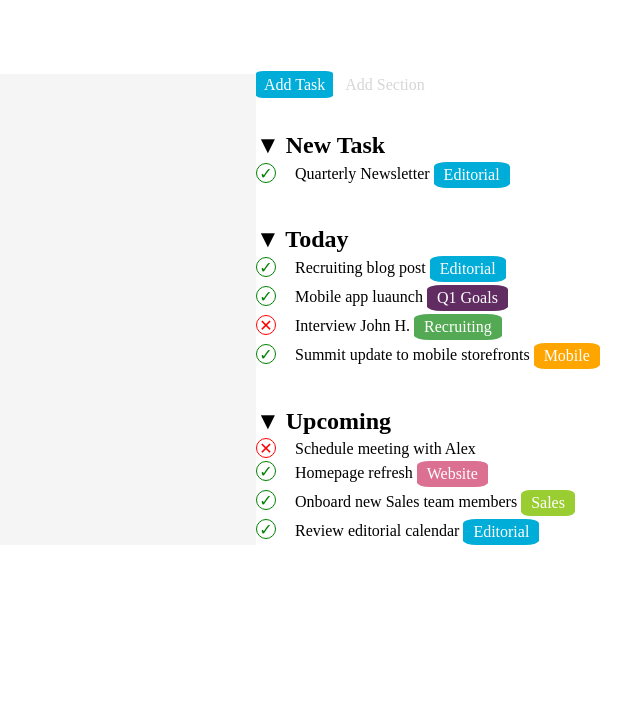
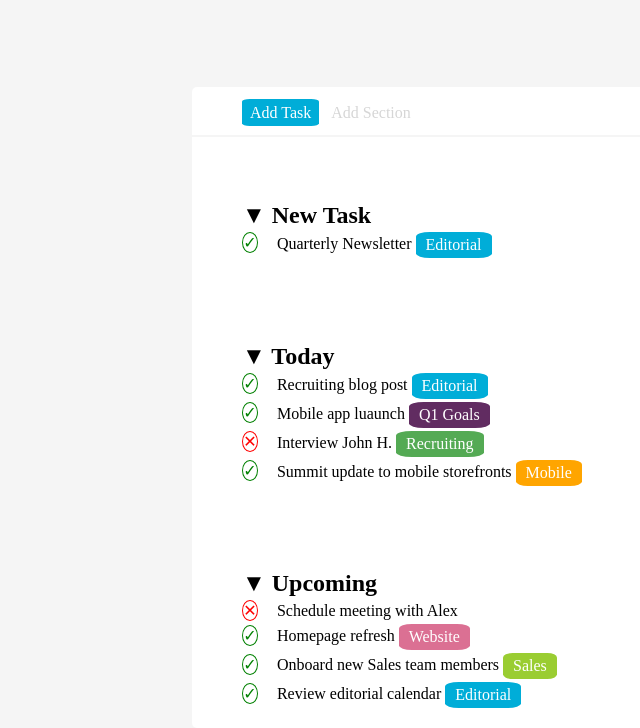
Before and after one commit to lucianomarchionna/html-css-toboolist, a plain HTML site: page index.html in a window 1280 px wide. Shown: the part 92-820 px from the top of the page, without its empty margins (0-640 px from the left). Drawn offline with Linux system fonts and the light colour scheme.

Commit message:
Riparazione ultimi errori

```diff
--- a/index.html
+++ b/index.html
@@ -13,8 +13,8 @@
         <span id="logo-testo"><strong>Toboolist</strong></span>
     </header>
     <main>
-        <section id="accentramento">
-            <section id="distanziamento">
+        <section id="contenitore">
+            <section id="top">
                 <div id="pulsante1">Add Task</div>
                 <div id="pulsante2">Add Section</div>
             </section>
--- a/style.css
+++ b/style.css
@@ -1,6 +1,7 @@
 *{
     margin: 0;
     padding: 0;
+    /* con questo comando il padding e il border vengono aggiunti togliendo spazio alla figura creata e non aggiunge altri pixel */
     box-sizing: border-box;
 }
 
@@ -28,9 +29,9 @@
     /* con questo comando al 50% creo un cerchio perfetto */
     border-radius: 50%;
     /* setto l'altezza a 20px */
-    height: 20px;
+    height: 2%;
     /* setto la larghezza a 20px */
-    width: 20px;
+    width: 2%;
     text-align: center;
     /* separo il simbolo creato dal testo di 15 px */
     margin-right: 15px;
@@ -38,6 +39,7 @@
 
 .margine{
     margin-top: 5%;
+    padding: 20px 50px;
 }
 
 .marginefrasi{
@@ -50,6 +52,7 @@ header{
     /* creo una sorta di hr di colore grigio chiaro sopra alla pagina */
     border-top: 1px solid rgb(214, 214, 214);
     margin-top: 2%;
+    background-color: white;
 }
 
 #Logo{
@@ -73,23 +76,28 @@ header{
 
 /* main */
 
-main{
+body{
     /* dichiaro che lo sfondo della pagina sarà di questo colore */
     background-color: whitesmoke;
 }
 
-#accentramento{
+#contenitore{
     /* ridimensiono la pagina fino al 60% */
-    width: 60%;
+    width: 70%;
     /* le dico di lasciare lo stesso margine sia a sinistra che a destra */
     margin: 0 auto;
     /* attribuisco un nuovo colore di sfondo alla pagina ridimensionata */
     background-color: white;
+    border-radius: 5px;
 }
 
-
-#distanziamento{
+/* distanzio i due pulsanti dal contenitore */
+#top{
+    height: 50px;
+    line-height: 50px;
+    padding: 0 50px;
     margin-top: 10%;
+    border-bottom: 2px solid whitesmoke;
 }
 
 #pulsante1{
```
Also changed, not shown: img/logo copia.png (deleted).
